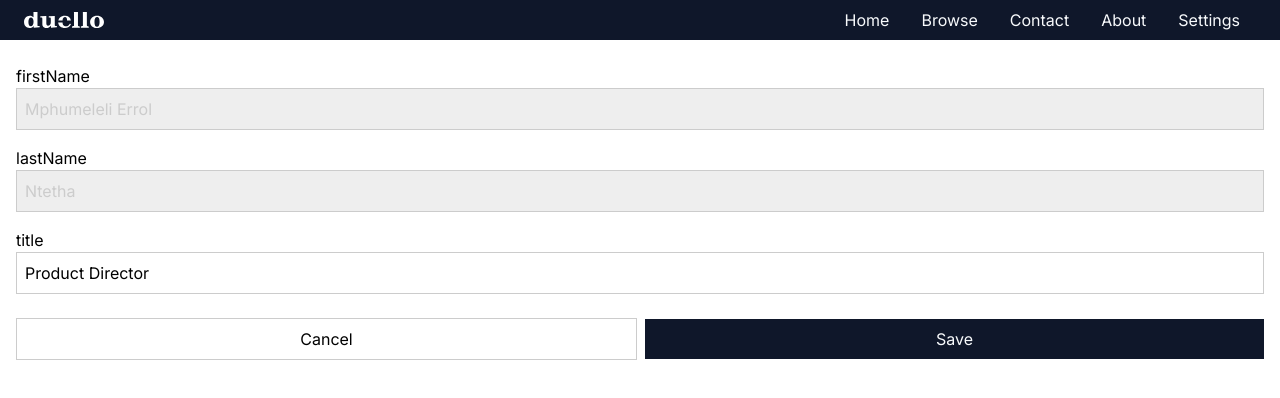
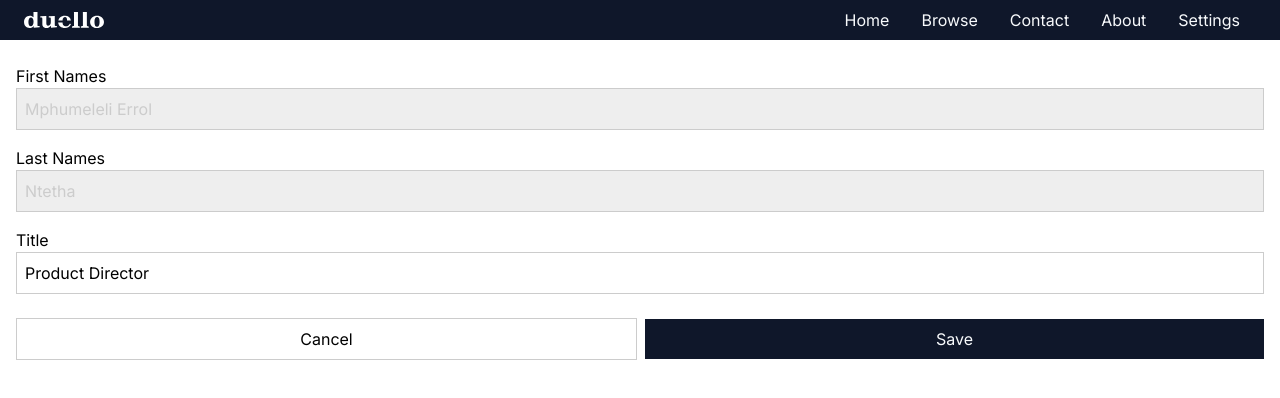
Before and after one commit to ErrolNtetha/lancing-client, a Next.js app: page /settings/edit-profile in a window 1280 px wide. Shown: the top 398 px of the page. Built offline with nearby package versions, Linux system fonts and the light colour scheme.

Commit message:
fix: changed the label name and id prop

```diff
--- a/components/molecules/formLabel/index.tsx
+++ b/components/molecules/formLabel/index.tsx
@@ -28,11 +28,11 @@ export const FormLabel = ({
 }: FormLabelProps) => {
     return (
         <section className='py-2'>
-            <Label htmlFor={name} labelName={name}
+            <Label htmlFor={name} labelName={labelName}
             />
             <Input
                 type={type}
-                id={labelName}
+                id={name}
                 handleHideIcon={handleHideIcon}
                 hasHideIcon={hasHideIcon}
                 placeholder={placeholder}
```
